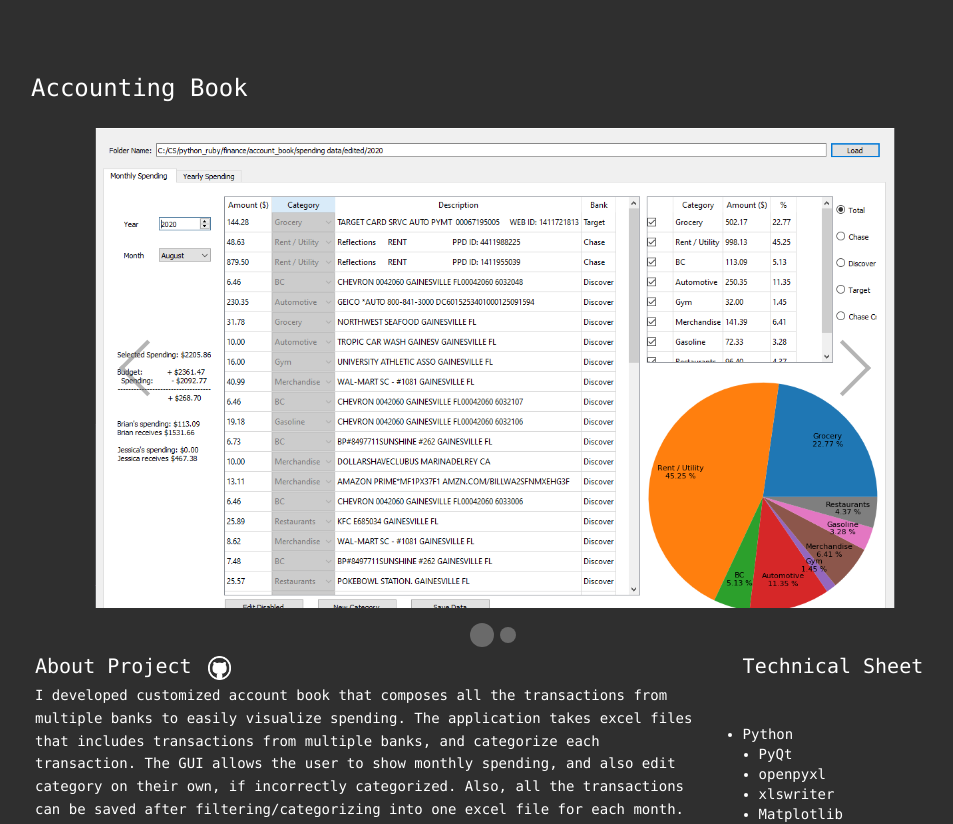
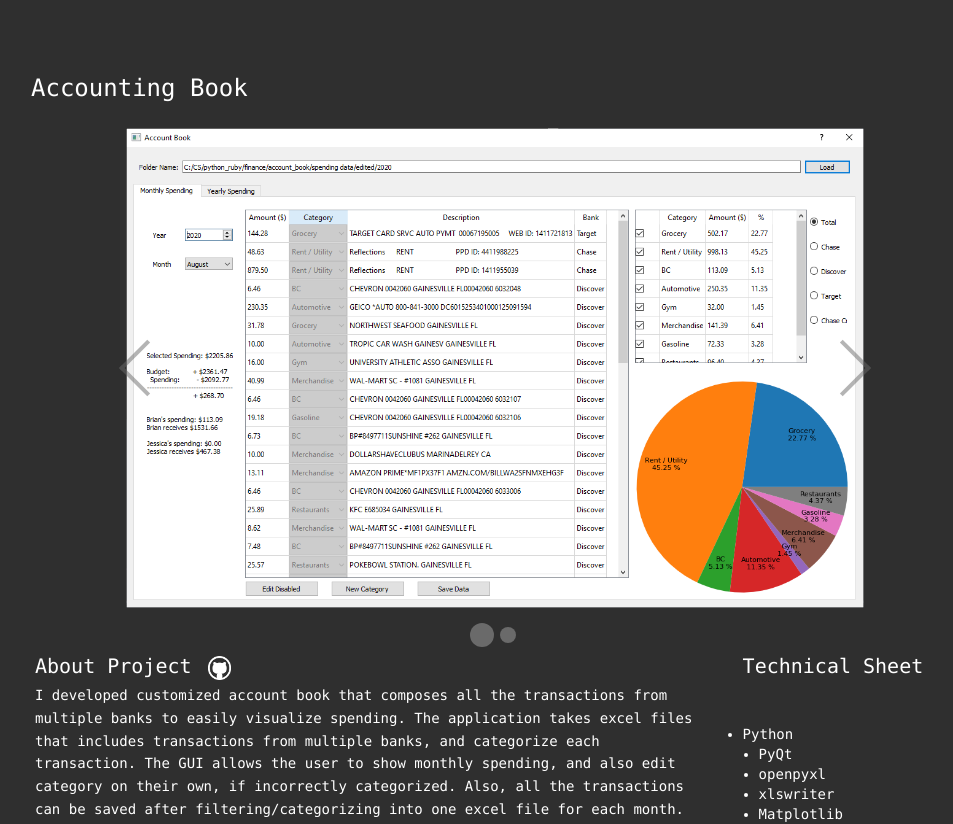
Before and after one commit to bischo91/bischo, a React (Create React App) app: page /#about in a window 1280 px wide. Shown: the part 1040-1864 px from the top of the page, without its empty margins (145-1098 px from the left). Built offline with nearby package versions, Linux system fonts and the light colour scheme.

Commit message:
fixed: awesome slider image cut off

```diff
--- a/package.json
+++ b/package.json
@@ -1,6 +1,6 @@
 {
   "name": "bischo",
-  "version": "0.3.0",
+  "version": "0.3.1",
   "private": true,
   "dependencies": {
     "@testing-library/jest-dom": "^5.16.1",
--- a/src/components/project/ProjectContainer.js
+++ b/src/components/project/ProjectContainer.js
@@ -4,6 +4,11 @@ import github_logo from "../../images/github_white.png";
 
 class ProjectContainer extends React.Component {
   render() {
+    const styles = `
+    .awssld__content > img {
+      object-fit: contain;
+    }
+    `;
     return (
       <div className="mx-auto space-y-2">
         <div className="inline-flex w-full h-8 m-4 mt-24">
@@ -12,11 +17,9 @@ class ProjectContainer extends React.Component {
           </h2>
         </div>
         {this.props.project?.imageSrc?.length > 0 && (
-          <div className="flex w-full mx-auto my-4 lg:w-5/6">
-            <AwesomeSlider
-              animation="cubeAnimation"
-              className="object-scale-down"
-            >
+          <div className="flex w-full h-full mx-auto my-4 lg:w-5/6">
+            <style>{styles}</style>
+            <AwesomeSlider animation="cubeAnimation">
               {this.props.project?.imageSrc.map((imageSrc) => (
                 <div data-src={imageSrc} />
               ))}
--- a/src/styles/tailwind.css
+++ b/src/styles/tailwind.css
@@ -124,7 +124,7 @@
     }
   }
   /* Slider */
-  .awssld
+  /* .awssld
     > .awssld__wrapper
     > .awssld__container
     > .awssld__box
@@ -132,6 +132,6 @@
     > img {
     max-height: 100%;
     max-width: 100%;
-    object-fit: scale-down;
-  }
+    object-fit: scale-down !important;
+  } */
 }
```
Also changed, not shown: 1 other file (tests, documents, lock files or other folders).
